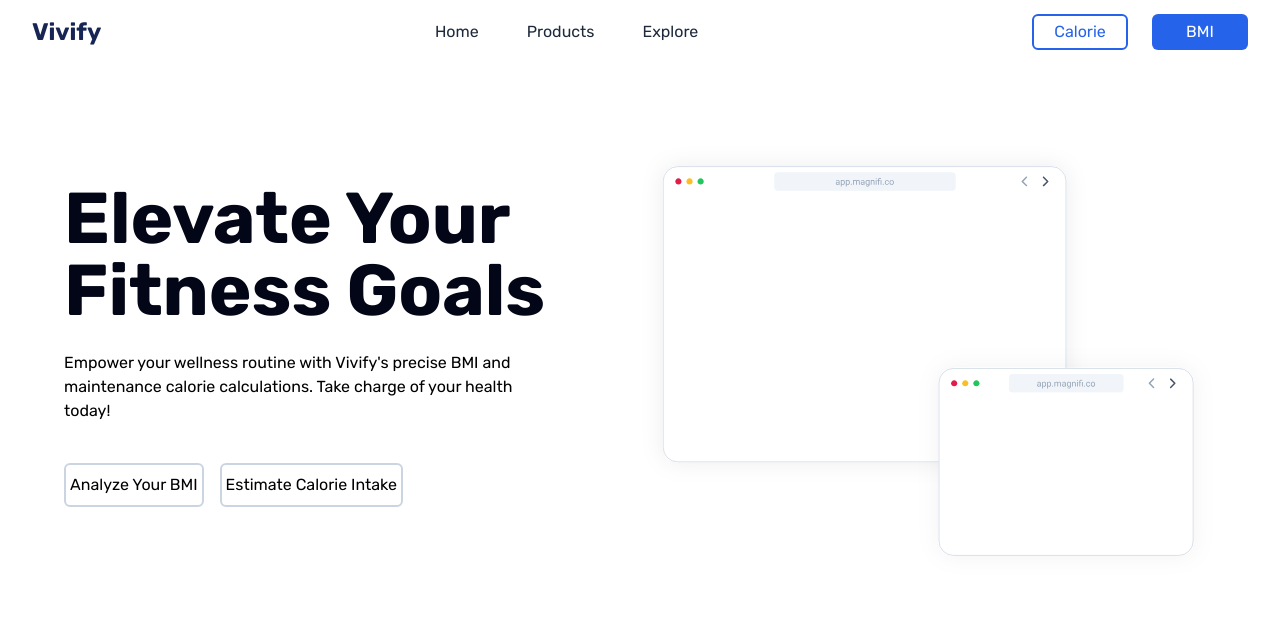
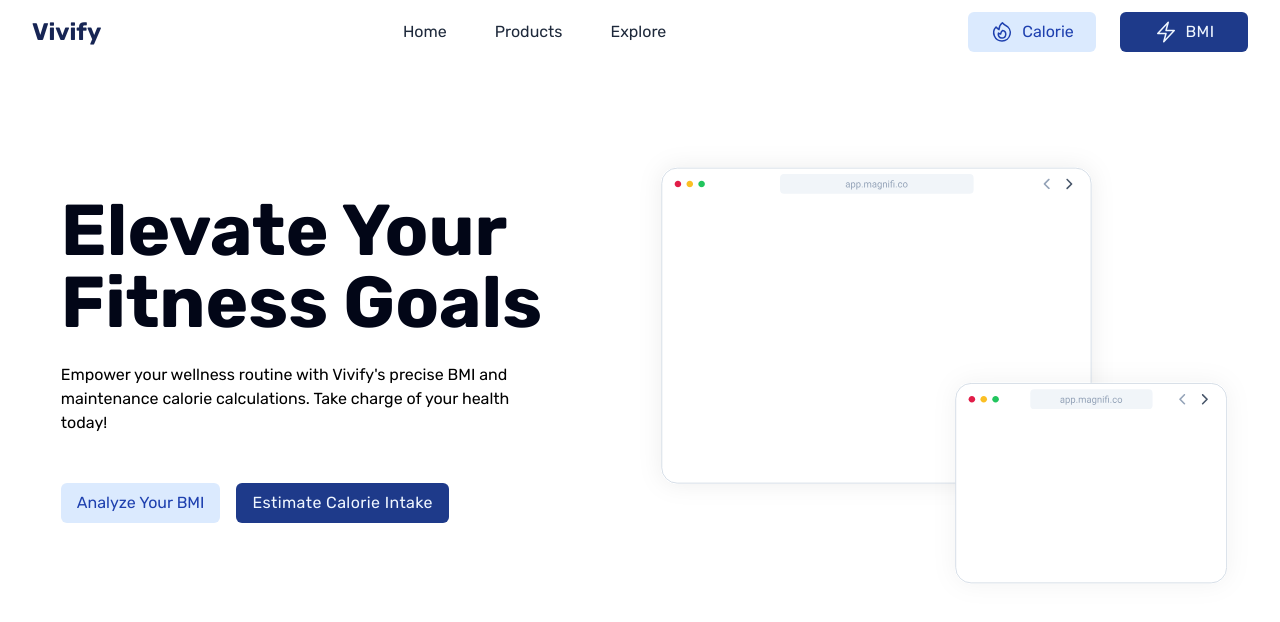
Before and after one commit to amittam104/Vivify, a website: page src/index.html in a window 1280 px wide. Drawn offline with Linux system fonts and the light colour scheme.

Commit message:
chore: update header

```diff
--- a/src/index.html
+++ b/src/index.html
@@ -41,13 +41,48 @@
       </div>
       <div class="hidden md:flex md:gap-2 lg:gap-4 xl:gap-6">
         <button
-          class="w-24 bg-white border-2 border-blue-600 text-blue-600 px-4 py-1 rounded-md hover:bg-blue-50 hover:text-blue-700 transition ease-in-out delay-150"
+          class="w-32 text-blue-800 bg-blue-100 px-4 py-2 rounded-md hover:bg-blue-50 hover:text-blue-700 transition ease-in-out delay-150 flex gap-2 items-center justify-center"
         >
+          <svg
+            xmlns="http://www.w3.org/2000/svg"
+            fill="none"
+            viewBox="0 0 24 24"
+            stroke-width="1.5"
+            stroke="currentColor"
+            class="w-6 h-6"
+          >
+            <path
+              stroke-linecap="round"
+              stroke-linejoin="round"
+              d="M15.362 5.214A8.252 8.252 0 0 1 12 21 8.25 8.25 0 0 1 6.038 7.047 8.287 8.287 0 0 0 9 9.601a8.983 8.983 0 0 1 3.361-6.867 8.21 8.21 0 0 0 3 2.48Z"
+            />
+            <path
+              stroke-linecap="round"
+              stroke-linejoin="round"
+              d="M12 18a3.75 3.75 0 0 0 .495-7.468 5.99 5.99 0 0 0-1.925 3.547 5.975 5.975 0 0 1-2.133-1.001A3.75 3.75 0 0 0 12 18Z"
+            />
+          </svg>
+
           <a href="#">Calorie</a>
         </button>
         <button
-          class="w-24 bg-blue-600 text-white px-4 py-1 rounded-md hover:bg-blue-700 transition ease-in-out delay-150"
+          class="w-32 bg-blue-900 text-blue-50 px-4 py-2 rounded-md hover:bg-blue-800 transition ease-in-out delay-150 flex gap-2 items-center justify-center tracking-wide"
         >
+          <svg
+            xmlns="http://www.w3.org/2000/svg"
+            fill="none"
+            viewBox="0 0 24 24"
+            stroke-width="1.5"
+            stroke="currentColor"
+            class="w-6 h-6"
+          >
+            <path
+              stroke-linecap="round"
+              stroke-linejoin="round"
+              d="m3.75 13.5 10.5-11.25L12 10.5h8.25L9.75 21.75 12 13.5H3.75Z"
+            />
+          </svg>
+
           <a href="#">BMI</a>
         </button>
       </div>
@@ -72,28 +107,32 @@
 
     <!-- Hero Section starts -->
     <header
-      class="w-full h-600 flex items-center justify-center flex-wrap flex-col md:flex-row"
+      class="w-full h-600 flex items-center justify-center flex-wrap flex-col lg:flex-row mx-4"
     >
-      <div class="w-96 md:w-[40%] lg:w-[45%]">
+      <div class="w-full lg:w-[45%]">
         <h1
-          class="xl:text-7xl lg:text-6xl sm:text-4xl text-5xl font-bold text-slate-950 mb-6"
+          class="xl:text-7xl md:text-6xl sm:text-5xl text-5xl font-bold text-slate-950 mb-6"
         >
           Elevate Your Fitness Goals
         </h1>
-        <p class="text-lg w-[80%] md:text-base justify-self-auto mb-10">
+        <p class="text-md w-[90%] md:w-[80%] md:text-base mb-12">
           Empower your wellness routine with Vivify's precise BMI and
           maintenance calorie calculations. Take charge of your health today!
         </p>
-        <div class="flex flex-wrap gap-4 mb-8">
-          <button class="border-2 border-slate-300 rounded-md px-1 py-2">
+        <div class="flex flex-wrap gap-4 mb-8 items-center">
+          <button
+            class="text-blue-800 bg-blue-100 px-4 py-2 rounded-md hover:bg-blue-50 hover:text-blue-700 transition ease-in-out delay-150"
+          >
             Analyze Your BMI
           </button>
-          <button class="border-2 border-slate-300 rounded-md px-1 py-2">
+          <button
+            class="bg-blue-900 text-blue-50 px-4 py-2 rounded-md hover:bg-blue-800 transition ease-in-out delay-150 flex gap-2 items-center justify-center tracking-wide"
+          >
             Estimate Calorie Intake
           </button>
         </div>
       </div>
-      <div class="lg:w-[45%] md:w-[55%]">
+      <div class="w-100 md:mx-0 lg:w-[48%] md:w-full">
         <img class="w-full" src="./img/hero-img.svg" alt="" srcset="" />
       </div>
     </header>
```
Also changed, not shown: src/output.css.
